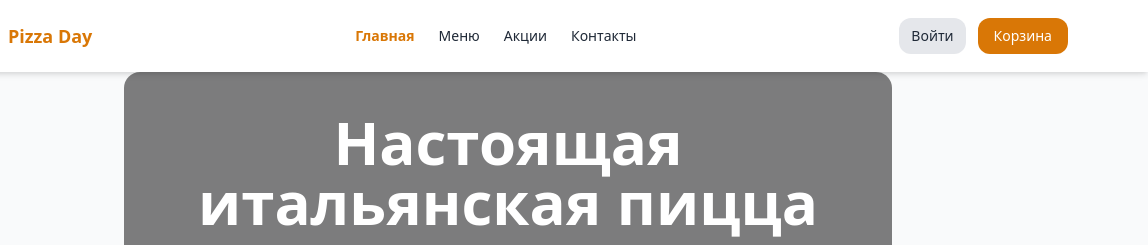
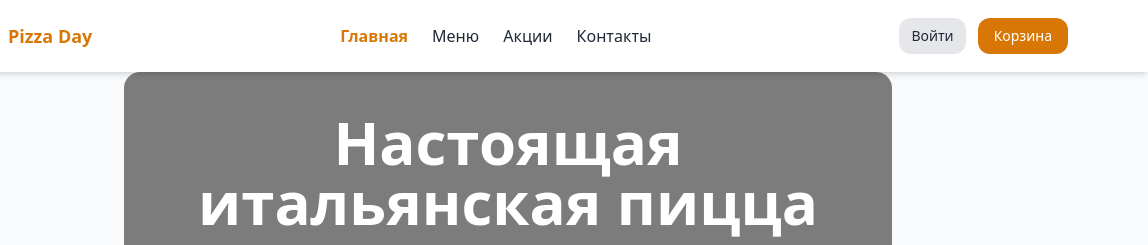
Before and after one commit to Rayfff01/pizzaDay, a website built with Vite: page index.html in a window 1280 px wide. Shown: the top 245 px of the page, 132-1280 px from the left. Built offline with nearby package versions, Linux system fonts and the light colour scheme.

Commit message:
Fix header text

```diff
--- a/index.html
+++ b/index.html
@@ -60,10 +60,10 @@
       </a>
 
       <nav id="desktopNav" class="hidden md:flex items-center gap-6" aria-label="Главное меню">
-        <a href="index.html" class="text-sm text-yellow-600 font-semibold">Главная</a>
-        <a href="menu.html" class="text-sm hover:text-yellow-600">Меню</a>
-        <a href="specials.html" class="text-sm hover:text-yellow-600">Акции</a>
-        <a href="contacts.html" class="text-sm hover:text-yellow-600">Контакты</a>
+        <a href="index.html" class="text-yellow-600 font-semibold">Главная</a>
+        <a href="menu.html" class="hover:text-yellow-600">Меню</a>
+        <a href="specials.html" class="hover:text-yellow-600">Акции</a>
+        <a href="contacts.html" class="hover:text-yellow-600">Контакты</a>
       </nav>
 
       <div class="flex items-center gap-3">
```
